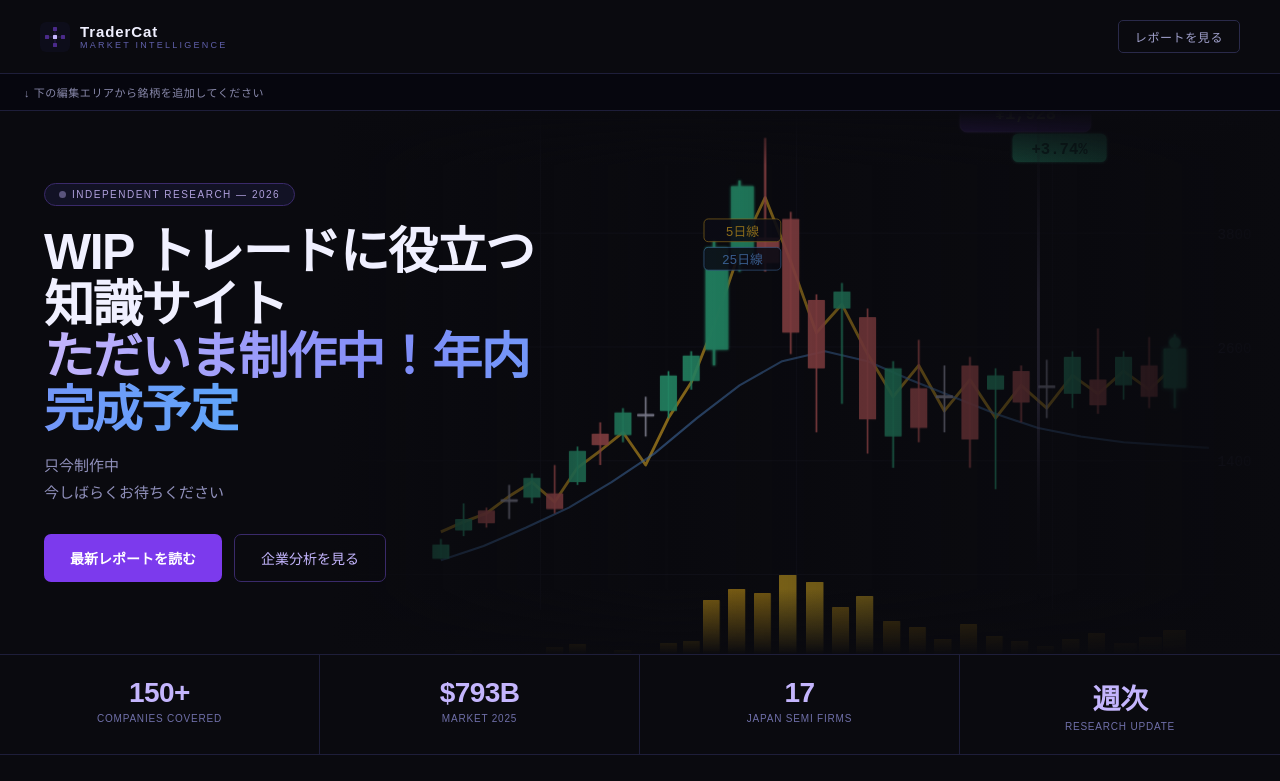
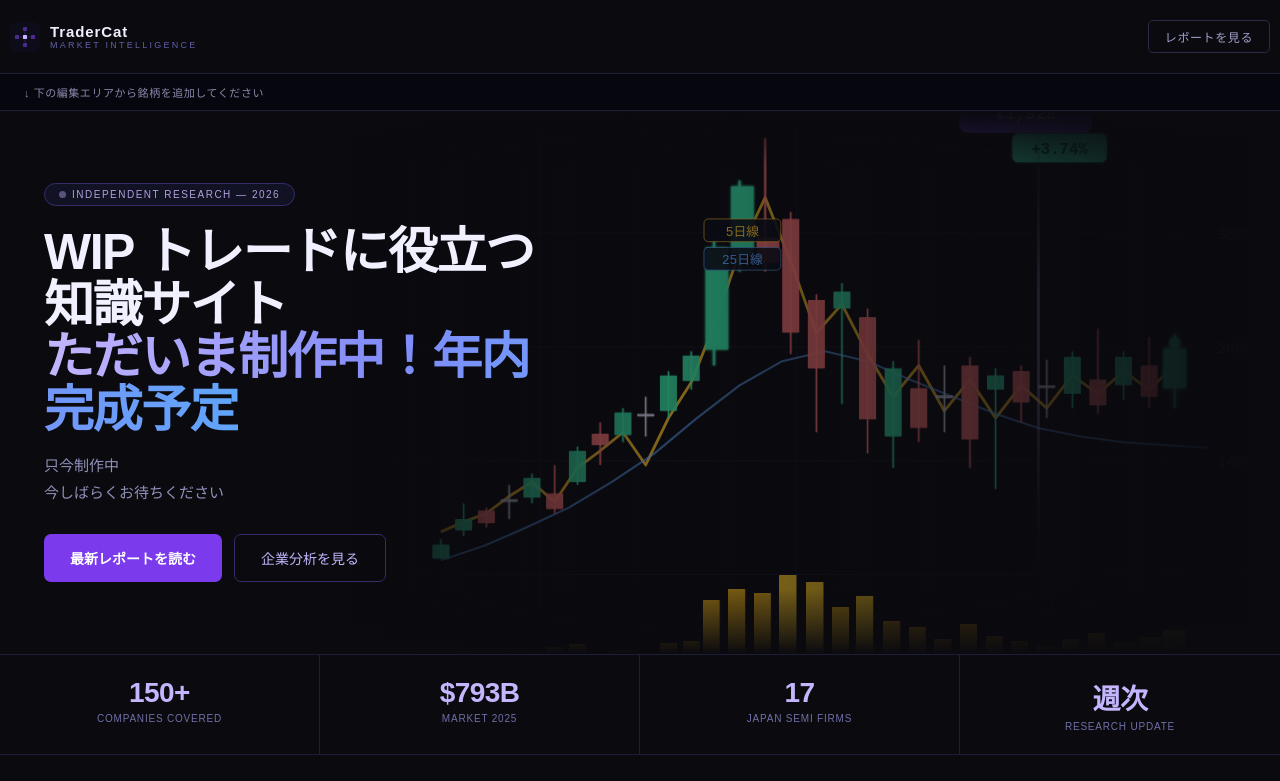
Before and after one commit to miho1031/top, a React (Vite) app: page / in a window 1280 px wide. Shown: the top 781 px of the page. Built offline with nearby package versions, Linux system fonts and the light colour scheme.

Commit message:
Update App.jsx

```diff
--- a/src/App.jsx
+++ b/src/App.jsx
@@ -308,7 +308,7 @@ export default function App() {
       `}</style>
 
       {/* Nav - シンプル版 */}
-      <div className="nav-pad" style={{ display: "flex", alignItems: "center", justifyContent: "space-between", padding: "20px 40px", borderBottom: "1px solid #1e1e3a", background: "#0a0a0f" }}>
+      <div className="nav-pad" style={{ display: "flex", alignItems: "center", justifyContent: "space-between", padding: "20px 10px", borderBottom: "1px solid #1e1e3a", background: "#0a0a0f" }}>
         <div style={{ display: "flex", alignItems: "center", gap: 10 }}>
           <svg width="30" height="30" viewBox="0 0 30 30" fill="none">
             <rect width="30" height="30" rx="6" fill="#0d0d1a"/>
```
